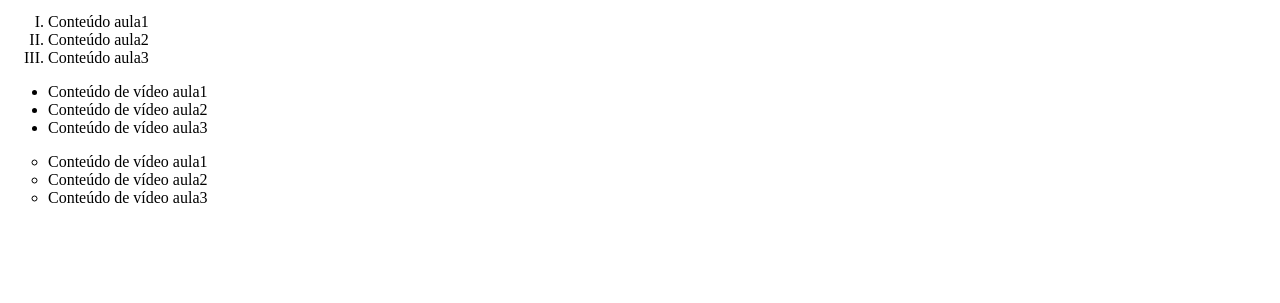
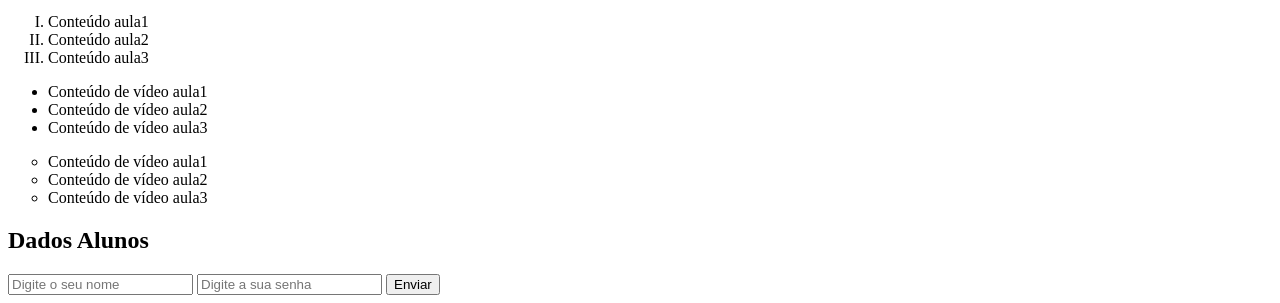
Before and after one commit to giosay/Exemplo1, a plain HTML site: page index.html in a window 1280 px wide. Shown: the part 829-1132 px from the top of the page. Before the commit the page ends 1052 px from the top, so only its background shows below. Drawn offline with Linux system fonts and the light colour scheme.

Commit message:
Adicionando formulários e criando outra página

```diff
--- a/index.html
+++ b/index.html
@@ -63,6 +63,14 @@
             <li>Conteúdo de vídeo aula3</li>
         </ul>
 
+        <!-- Formulários -->
+        <h2>Dados Alunos</h2>
+        <form action="dados.html">
+            <input type="text" placeholder="Digite o seu nome" required/>
+            <input type="password" placeholder="Digite a sua senha" required/>
+            <button type="submit">Enviar</button>
+        </form>
+
     <!-- FINAL DO CORPO DA PÁGINA -->
     </body>
 
```
Also changed, not shown: dados.html (added, +11 -0 lines).
